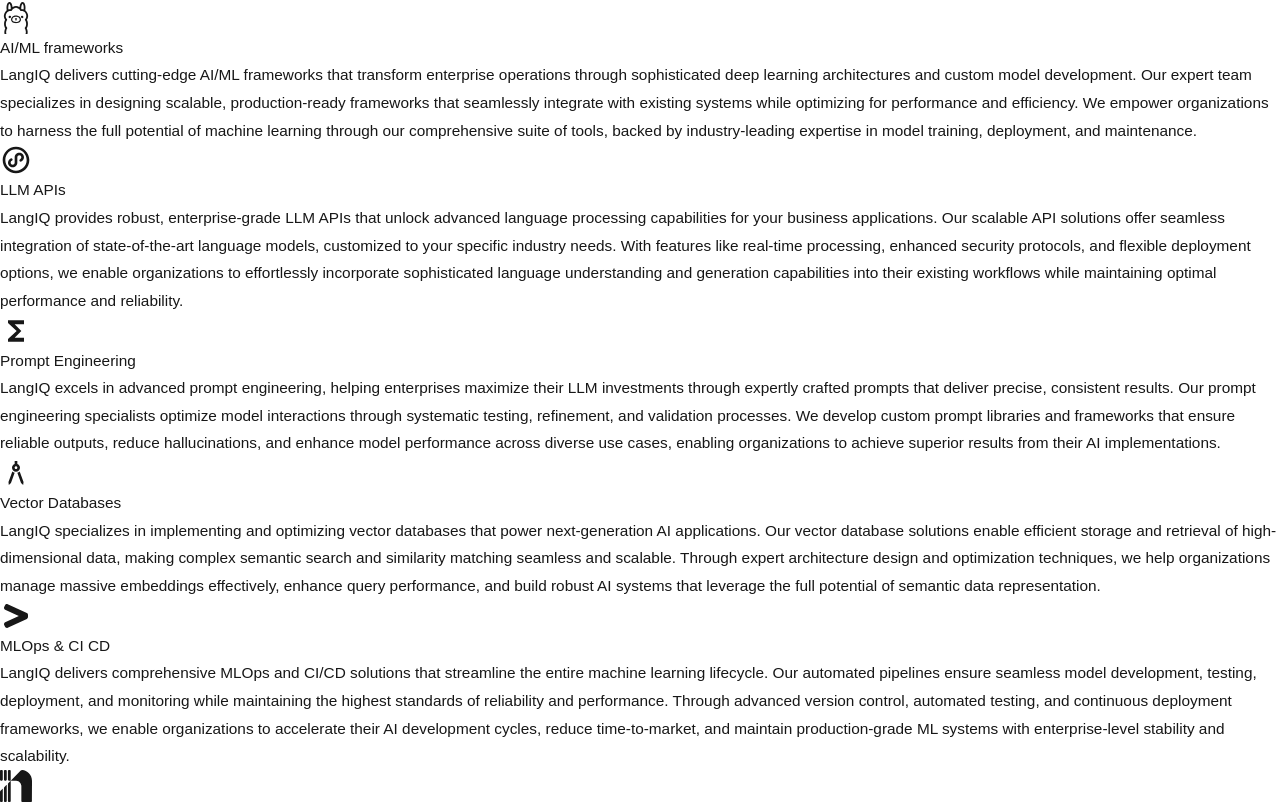
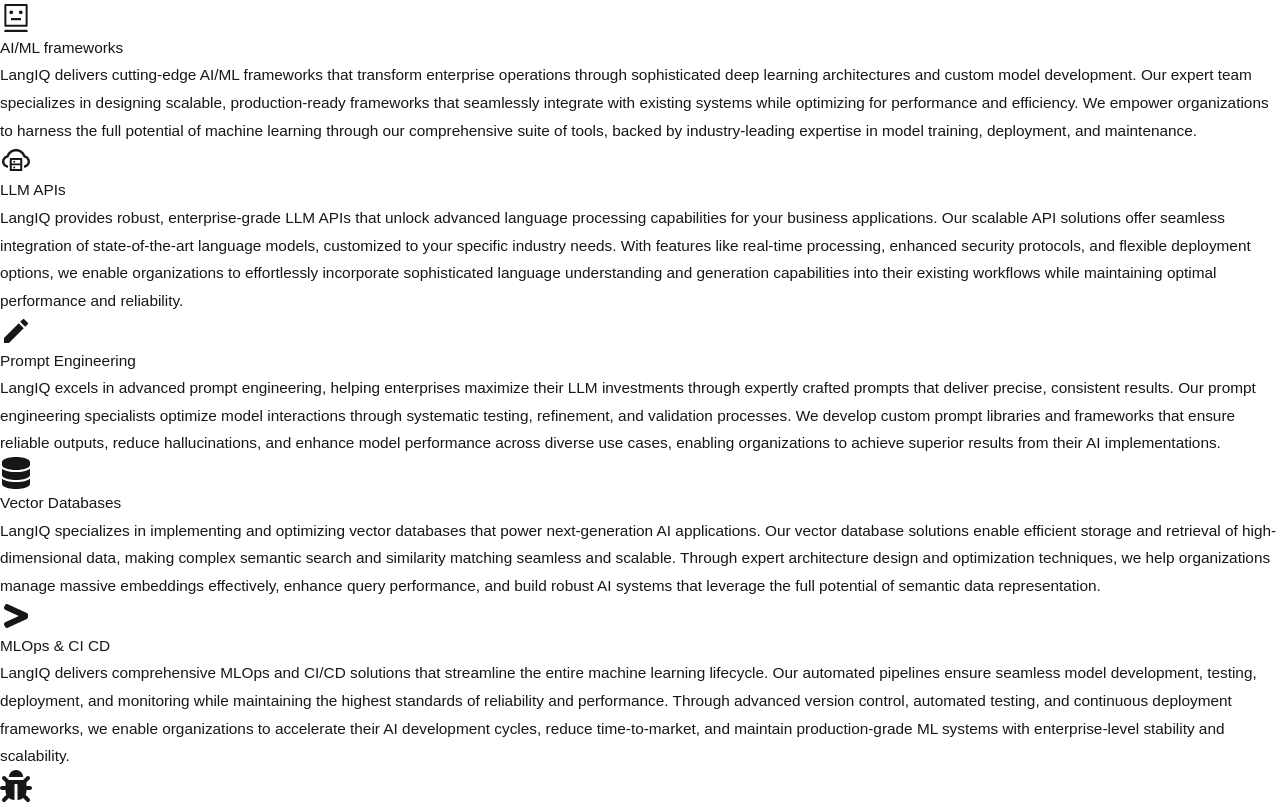
Before and after one commit to sandeshghimire/langiq-web, a Next.js app: page / in a window 1280 px wide. Shown: the part 247-1055 px from the top of the page. Built offline with nearby package versions, Linux system fonts and the light colour scheme.

Commit message:
Debug complex AI systems

```diff
--- a/src/app/page.tsx
+++ b/src/app/page.tsx
@@ -5,6 +5,13 @@
 import { FaGreaterThan } from "react-icons/fa";
 import { SiInfracost, SiInformatica } from "react-icons/si";
 import Image from "next/image";
+import { AiOutlineRobot } from "react-icons/ai";
+import { AiOutlineCloudServer } from "react-icons/ai";
+import { IoMdCreate } from "react-icons/io";
+import { FaDatabase } from "react-icons/fa6";
+import { FaBug } from "react-icons/fa";
+
+
 
 export default function Home() {
     const titles = [
@@ -32,25 +39,25 @@
         {
             title: "AI/ML frameworks",
             service: services[0],
-            icon: <SiOllama />,
+            icon: <AiOutlineRobot />,
             footer: "Footer Button"
         },
         {
             title: "LLM APIs",
             service: services[1],
-            icon: <RiMiniProgramLine />,
+            icon: <AiOutlineCloudServer  />,
             footer: "Footer Button"
         },
         {
             title: "Prompt Engineering",
             service: services[2],
-            icon: <MdFunctions />,
+            icon: <IoMdCreate  />,
             footer: "Footer Button"
         },
         {
             title: "Vector Databases",
             service: services[3],
-            icon: <MdArchitecture />,
+            icon: <FaDatabase  />,
             footer: "Footer Button"
         },
         {
@@ -62,7 +69,7 @@
         {
             title: "Debug complex AI systems",
             service: services[5],
-            icon: <SiInfracost />,
+            icon: <FaBug  />,
             footer: "Footer Button"
         }
     ];
```
